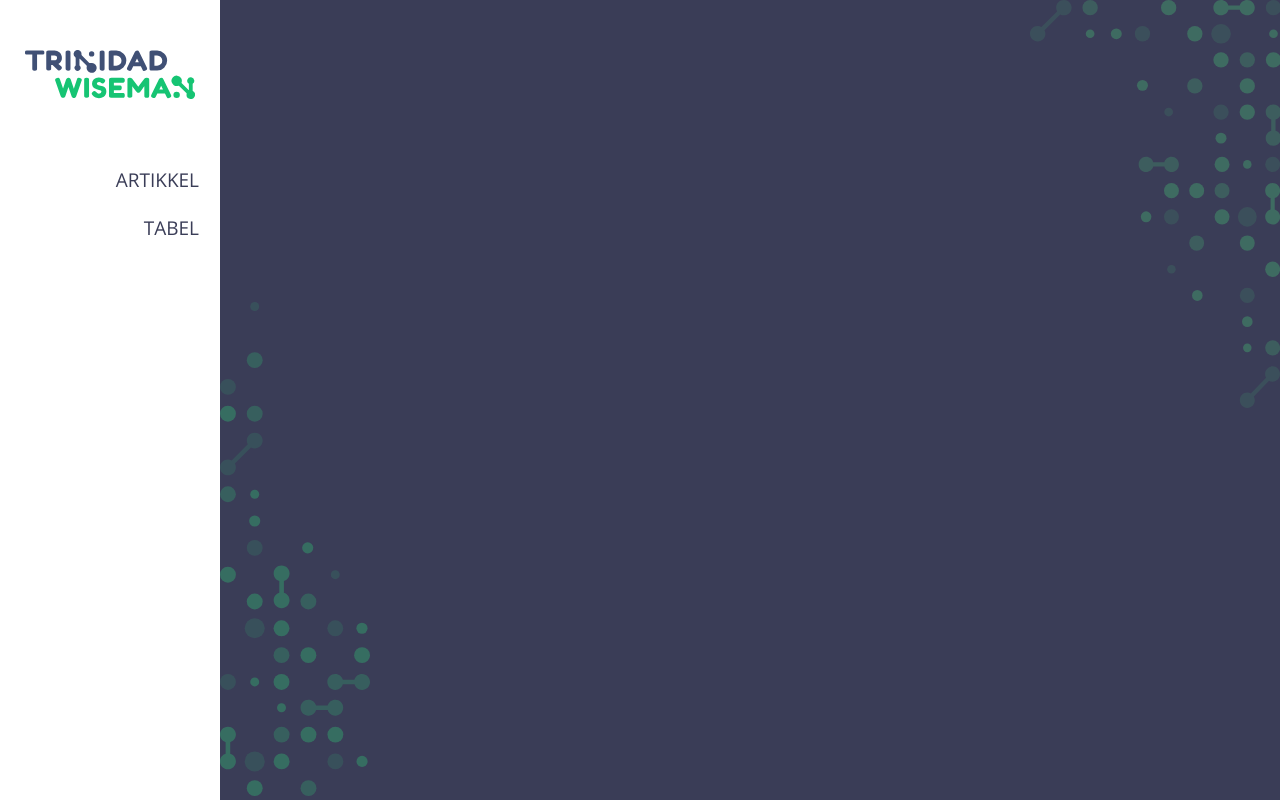
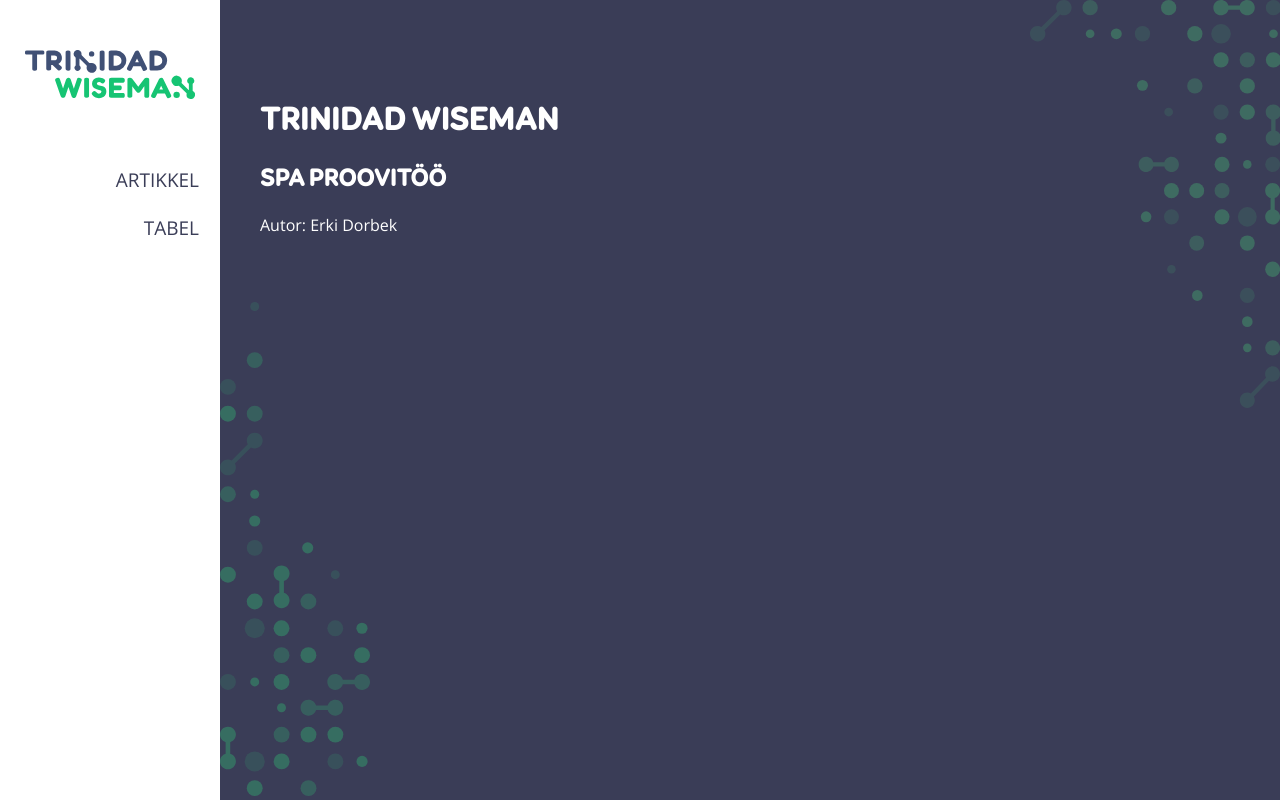
Before and after one commit to erkidorbek/twn-testjob-angular, an Angular app: page / in a window 1280 px wide. Built offline with nearby package versions, Linux system fonts and the light colour scheme.

Commit message:
add home component and routing

```diff
--- a/src/app/app.routes.ts
+++ b/src/app/app.routes.ts
@@ -1,9 +1,11 @@
 import { Routes } from '@angular/router'
 import { ArticleComponent } from './article/article.component'
 import { TableComponent } from './table/table.component'
+import { HomeComponent } from './home/home.component'
 
 export const routes: Routes = [
-  { path: 'article', component: ArticleComponent },
+  { path: '', component: HomeComponent },
+  { path: 'article', pathMatch: "full", component: ArticleComponent },
   { path: 'article/:articleId', component: ArticleComponent },
   { path: 'table', component: TableComponent }
 ]
--- /dev/null
+++ b/src/app/home/home.component.html
@@ -0,0 +1,5 @@
+<div class="wrapper">
+    <h1>Trinidad wiseman</h1>
+    <h2>SPA proovitöö</h2>
+    <p>Autor: Erki Dorbek</p>
+</div>
```
Also changed, not shown: src/app/home/home.component.ts (added, +12 -0 lines), src/app/home/home.component.scss (added), 1 other file (tests, documents, lock files or other folders).
